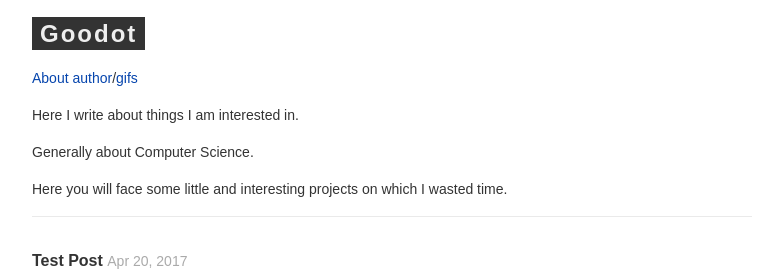
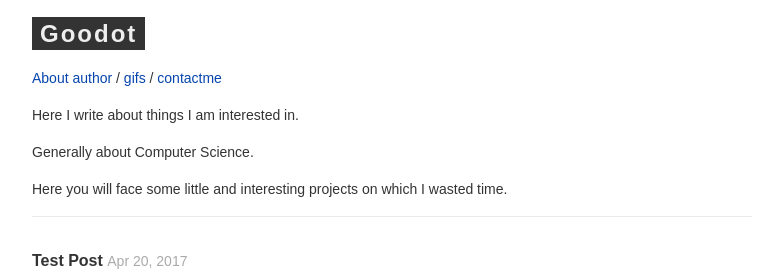
Before and after one commit to goodot/goodot.github.io, a Jekyll site: the page built from index.html, in a window 1280 px wide. Shown: the top 271 px of the page, without its empty margins (8-791 px from the left). Built offline with Jekyll 4.4.1, drawn with Linux system fonts in a browser that asks for light colours; some web fonts are replaced.

Commit message:
Updated nav.html

```diff
--- a/_includes/nav.html
+++ b/_includes/nav.html
@@ -1 +1 @@
-<p class="site-nav"><a href="{{ '/about' | prepend: site.baseurl | prepend: site.url }}">About author</a>/<a href="{{ '/gifs' | prepend: site.baseurl | prepend: site.url }}">gifs</a>
+<p class="site-nav"><a href="{{ '/about' | prepend: site.baseurl | prepend: site.url }}">About author</a> / <a href="{{ '/gifs' | prepend: site.baseurl | prepend: site.url }}">gifs</a> / <a href="{{ '/contact' | prepend: site.baseurl | prepend: site.url }}">contactme</a>
```
